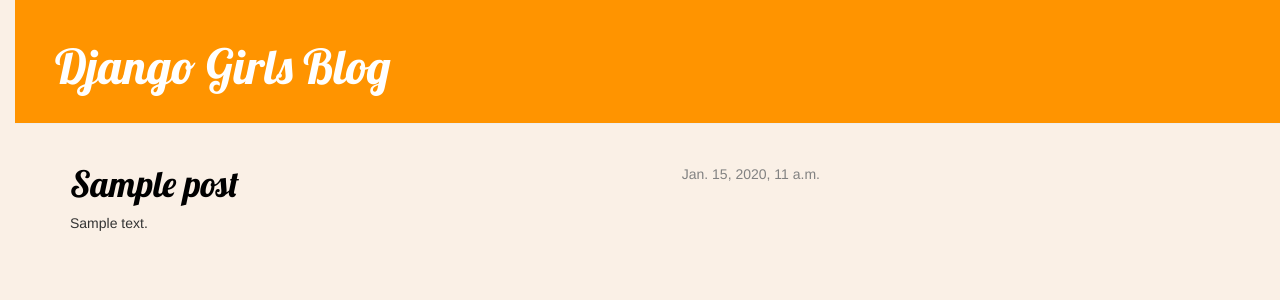
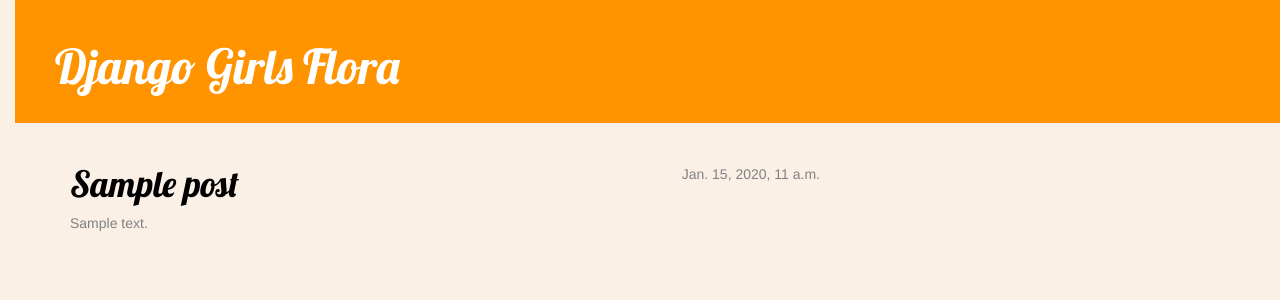
Before and after one commit to florabotaniczna/my-first-blog, a Django app: template blog/templates/blog/post_list.html in a window 1280 px wide. Shown: the top 300 px of the page. Run offline with Django 3.2, Linux system fonts and the light colour scheme; the template is opened without the code that fills it: values that come from a table or form of the project are taken from there, others are empty; tables that the repository leaves empty hold one stand-in row (values such as "Sample post"); some libraries are stand-ins or nearby versions.

Commit message:
Kolor czcionki

```diff
--- a/blog/templates/blog/post_list.html
+++ b/blog/templates/blog/post_list.html
@@ -2,14 +2,14 @@
 <html>
     <head>
       <link href="//fonts.googleapis.com/css?family=Lobster&subset=latin,latin-ext" rel="stylesheet" type="text/css">
-        <title>Django Girls blog Flora</title>
+        <title>Django Girls Flora</title>
         <link rel="stylesheet" href="//maxcdn.bootstrapcdn.com/bootstrap/3.2.0/css/bootstrap.min.css">
 <link rel="stylesheet" href="//maxcdn.bootstrapcdn.com/bootstrap/3.2.0/css/bootstrap-theme.min.css">
 <link rel="stylesheet" href="{% static 'CSS/blog.css' %}">
     </head>
     <body>
         <div class="page-header">
-            <h1><a href="">Django Girls Blog </a></h1>
+            <h1><a href="">Django Girls Flora </a></h1>
         </div>
         <div class="content container">
     <div class="row">
@@ -20,7 +20,7 @@
                         {{ post.published_date }}
                     </div>
                     <h1><a href="">{{ post.title }}</a></h1>
-                    <p>{{ post.text|linebreaksbr }}</p>
+                    <p class = "bodytext">{{ post.text|linebreaksbr }}</p>
                 </div>
             {% endfor %}
         </div>
--- a/static/CSS/blog.css
+++ b/static/CSS/blog.css
@@ -17,7 +17,9 @@
     font-size: 36pt;
     text-decoration: none;
 }
-
+p.bodytext{
+color: #808080;
+}
 .content {
     margin-left: 40px;
 }
```
